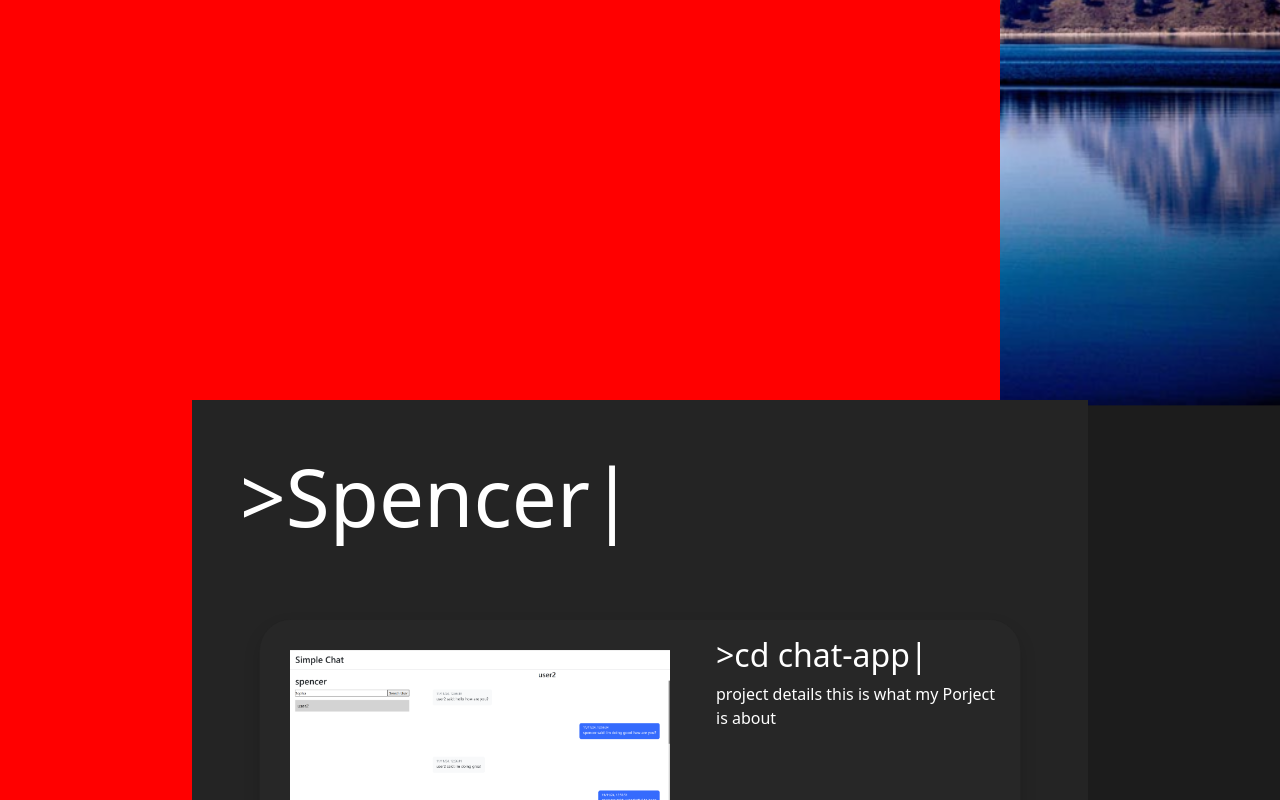
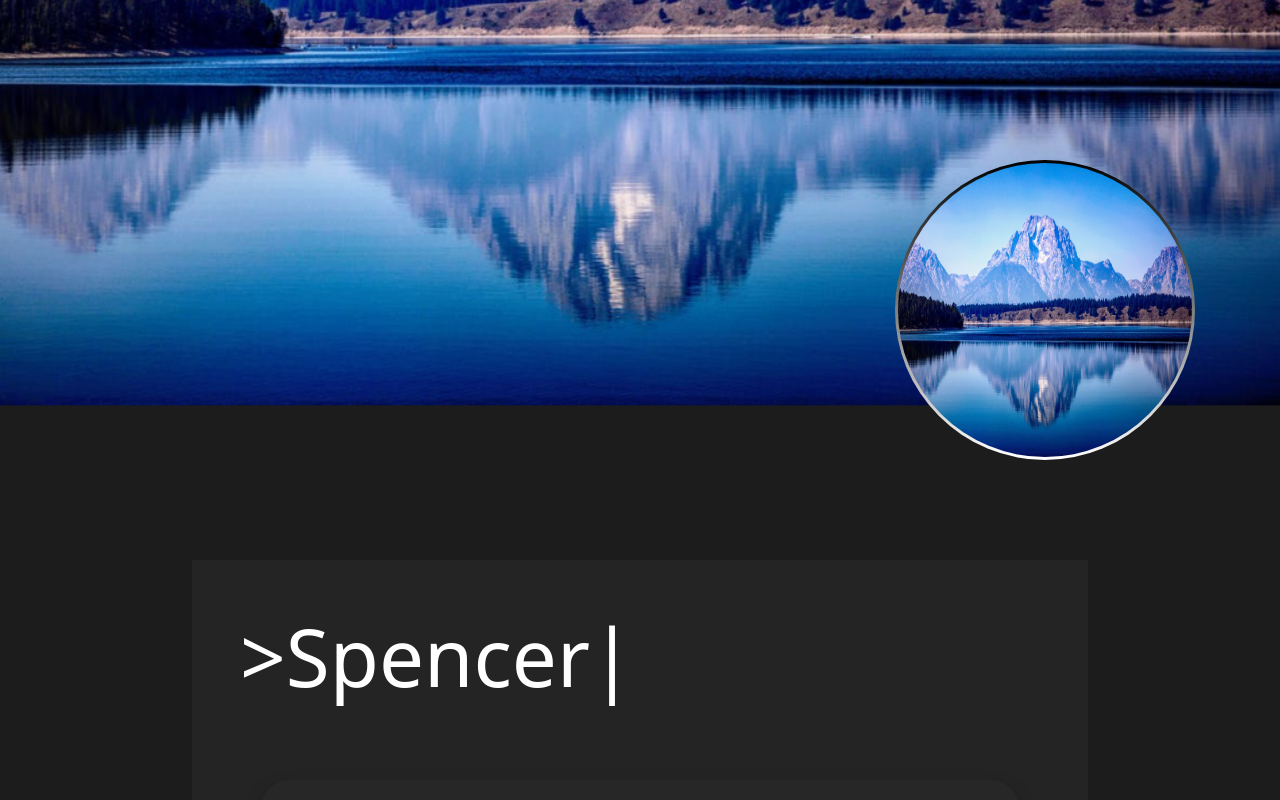
Before and after one commit to SpencerHitchcock05/portfolio_website, a React (Vite) app: page / in a window 1280 px wide. Shown: the top 800 px of the page. Built offline with nearby package versions, Linux system fonts and the light colour scheme.

Commit message:
finished profile image

```diff
--- a/src/App.css
+++ b/src/App.css
@@ -27,17 +27,29 @@ body {
   transform: translate(0, -50%);
 }
 
+
 #profile-container {
-  width: 1000px;
-  height: 1000px;
-  background-color: red;
+  width: 300px;
+  height: 300px;
+  background-color: var(--main-bg-color);
+  border-radius: 1000px;
+  position: absolute;
+  left: 69.9vw;
+  top: 20vh;
+  padding: 3px;
+  background-image: linear-gradient(180deg, black, #ffffff);
+}
 
-  position: absolute;
+#profile-img {
+  width: 100%;
+  height: 100%;
+  border-radius: inherit;
+  /* display: none; */
 }
 
 #content {
   background-color: var(--content-bg-color);
-  margin-top: 50vh;
+  margin-top: 70vh;
   width: 70vw;
   z-index: 1;
 }
@@ -68,12 +80,19 @@ body {
   border: 1px solid rgba(0, 0, 0, 0.1);
   border-radius: 2rem;
 
+  box-shadow: 0 .5rem 1rem rgba(0,0,0,.35);
+
+  transition: ease-out 2s;
 }
 
 .project > img {
   width: 50%;
   margin: 30px;
   grid-row: 1 / span 2;
+}
+
+.hover-shadow:hover {
+  box-shadow: 0 .5rem 1rem rgba(255,255,255,.35);
 }
 
 @keyframes blink {
@@ -86,3 +105,21 @@ body {
 
   100% {transform: translate(0, 0); opacity: 1;}
 }
+
+@keyframes moveLiquid {
+  0%, 100% {
+    clip-path: path(
+      'M100,0 C130,20 170,40 190,70 C200,100 190,130 170,150 C150,170 120,190 100,200 C80,190 50,170 30,150 C10,130 0,100 10,70 C30,40 70,20 100,0'
+    );
+  }
+  25% {
+    clip-path: path(
+      'M100,0 C120,30 160,50 180,80 C200,110 180,140 160,160 C140,180 110,190 90,200 C70,190 40,160 20,140 C10,110 20,90 40,70 C70,50 80,20 100,0'
+    );
+  }
+  50% {
+    clip-path: path(
+      'M100,0 C140,20 1900 80 % lower.'
+    );
+  }
+}
--- a/src/Profile.jsx
+++ b/src/Profile.jsx
@@ -1,13 +1,37 @@
-
+import { useRef, useEffect, useState } from "react";
 
 
 function Profile() {
 
+    const ref = useRef();
+    const [degree, setDegree] = useState();
+
+    useEffect(() => {
+        window.addEventListener("mousemove", (e) => {
+            const rect = ref.current.getBoundingClientRect();
+            const mouseX = e.clientX - rect.left - 150;
+            const mouseY = e.clientY - rect.top - 150;
+
+            let degrees = Math.atan(mouseY / mouseX) * (180 / Math.PI) -90;
+
+            if (mouseX > 0) {
+                degrees = Math.atan(mouseY / mouseX) * (180 / Math.PI) +90;
+            }
+
+            setDegree(degrees)
+
+
+        })
+
+        console.log(ref)
+    }, [])
+
+
 
     return (
         <>
-        <div id="profile-container">
-            <img /*src="../img/headImg.png" */alt="" />
+        <div ref={ref} style={{backgroundImage : `linear-gradient(${degree}deg, black, #ffffff)`}} id="profile-container" className="d-flex justify-content-center align-items-center">
+            <img id="profile-img" src="../img/headImg.png" alt="" />
         </div>
         </>
     )
--- a/src/Project.jsx
+++ b/src/Project.jsx
@@ -31,7 +31,7 @@ function Project(title, text, image) {
     return (
         <>
             <div ref={ref} className={`project-container d-flex justify-content-center ${isInView? "opacity-1 float-in" : "opacity-0"}`}>
-                <div className="project shadow">
+                <div className="project hover-shadow">
                     <img src="../img/chatImg.png"/>
                     <div className="m-3">
                         <h2>&gt;<TypingEffect text="cd chat-app" speed={200}/></h2>
```
